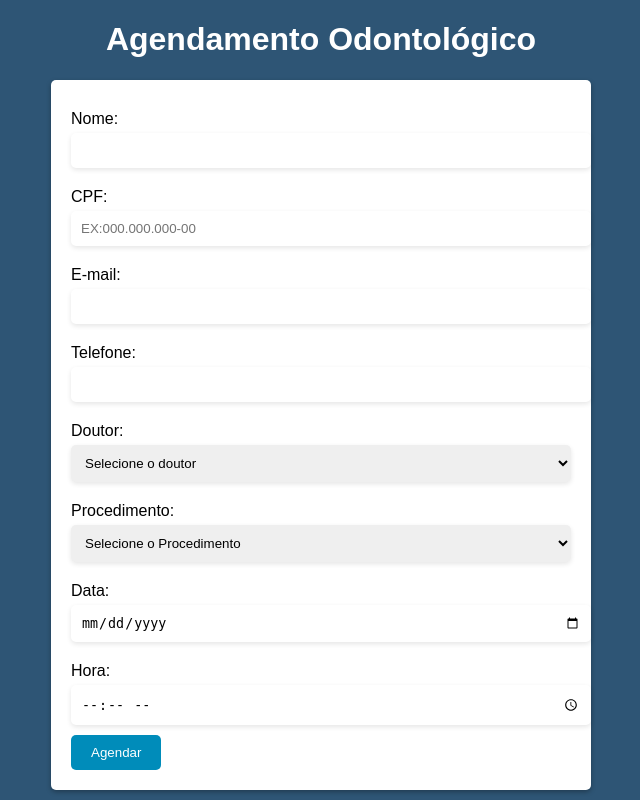
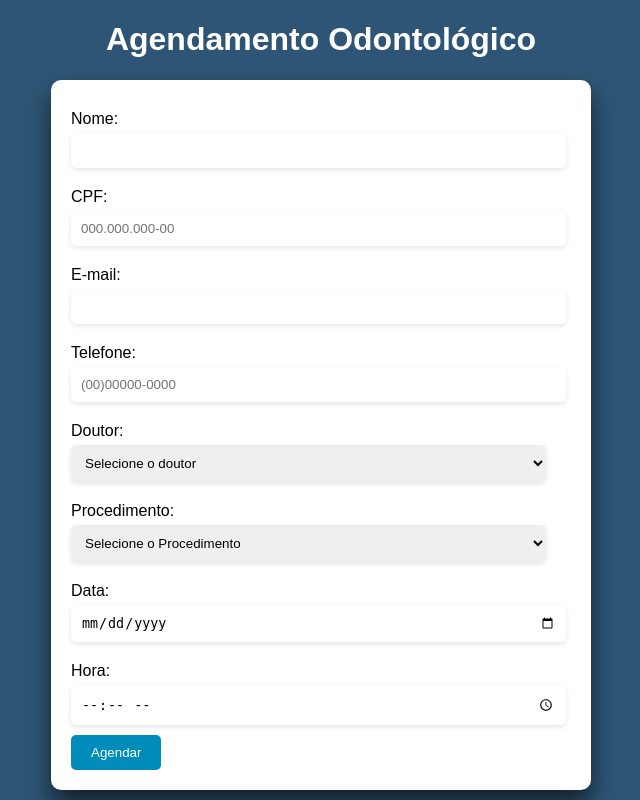
Before and after one commit to Lil-PH/TrabalhoIntegrador, a PHP site: page /html/agendamento.html in a window 1280 px wide. Shown: the whole page, without its empty margins (319-959 px from the left). Run offline with PHP 8.4, Linux system fonts and the light colour scheme.

Commit message:
Acrescentando filtro nos campo telefone e CPF

```diff
--- a/css/agendar.css
+++ b/css/agendar.css
@@ -13,8 +13,8 @@ form {
 	max-width: 500px;
 	padding: 20px;
 	background-color: #fff;
-	border-radius: 5px;
-	box-shadow: 0 2px 5px rgba(0,0,0,0.3);
+	border-radius: 10px;
+	box-shadow: 0 15px 25px rgba(0,0,0,.6);
 }
 
 label {
@@ -28,7 +28,7 @@ input[type="tel"],
 input[type="date"],
 input[type="time"],
 select {
-	width: 100%;
+	width: 95%;
 	padding: 10px;
 	margin-top: 5px;
 	margin-bottom: 10px;
--- a/html/agendamento.html
+++ b/html/agendamento.html
@@ -15,13 +15,13 @@
 		<input type="text" name="nome" required><br>
 
 		<label for="nome">CPF:</label>
-		<input id="cpf" type="text" name="CPF" placeholder="EX:000.000.000-00" maxlength="14" autocomplete="off" onkeyup="mascara_cpf()" required><br>
+		<input id="cpf" type="text" name="CPF" placeholder="000.000.000-00" maxlength="14" autocomplete="off" onkeyup="mascara_cpf()" required><br>
 
 		<label for="email">E-mail:</label>
 		<input type="email" name="email" required><br>
 
 		<label for="telefone">Telefone:</label>
-		<input type="tel" name="telefone" required><br>
+		<input id="telefone" type="tel" name="telefone" maxlength="14" placeholder="(00)00000-0000" onkeyup="mascara_telefone()" required><br>
 
         <label for="doutor">Doutor:</label>
 		<select name="doutor" required>
--- a/js/agendamento.js
+++ b/js/agendamento.js
@@ -1,4 +1,5 @@
 function mascara_cpf(){
+     /*  Função para formatar o campo de CPF de acordo com os caracteres apropriados.*/
     var cpf = document.getElementById('cpf')
     if (cpf.value.length == 3 || cpf.value.length == 7){
         cpf.value += "."
@@ -7,3 +8,14 @@ function mascara_cpf(){
 
     }
 }
+
+function mascara_telefone(){
+    /*  Função para formatar o campo de telefone de acordo com os caracteres apropriados.*/
+    var telefone = document.getElementById('telefone')
+    if (telefone.value.length == 2){
+        telefone.value = "(" + telefone.value;
+        telefone.value += ")";
+    }else if(telefone.value.length == 9){
+        telefone.value += "-";
+    }
+}
```
